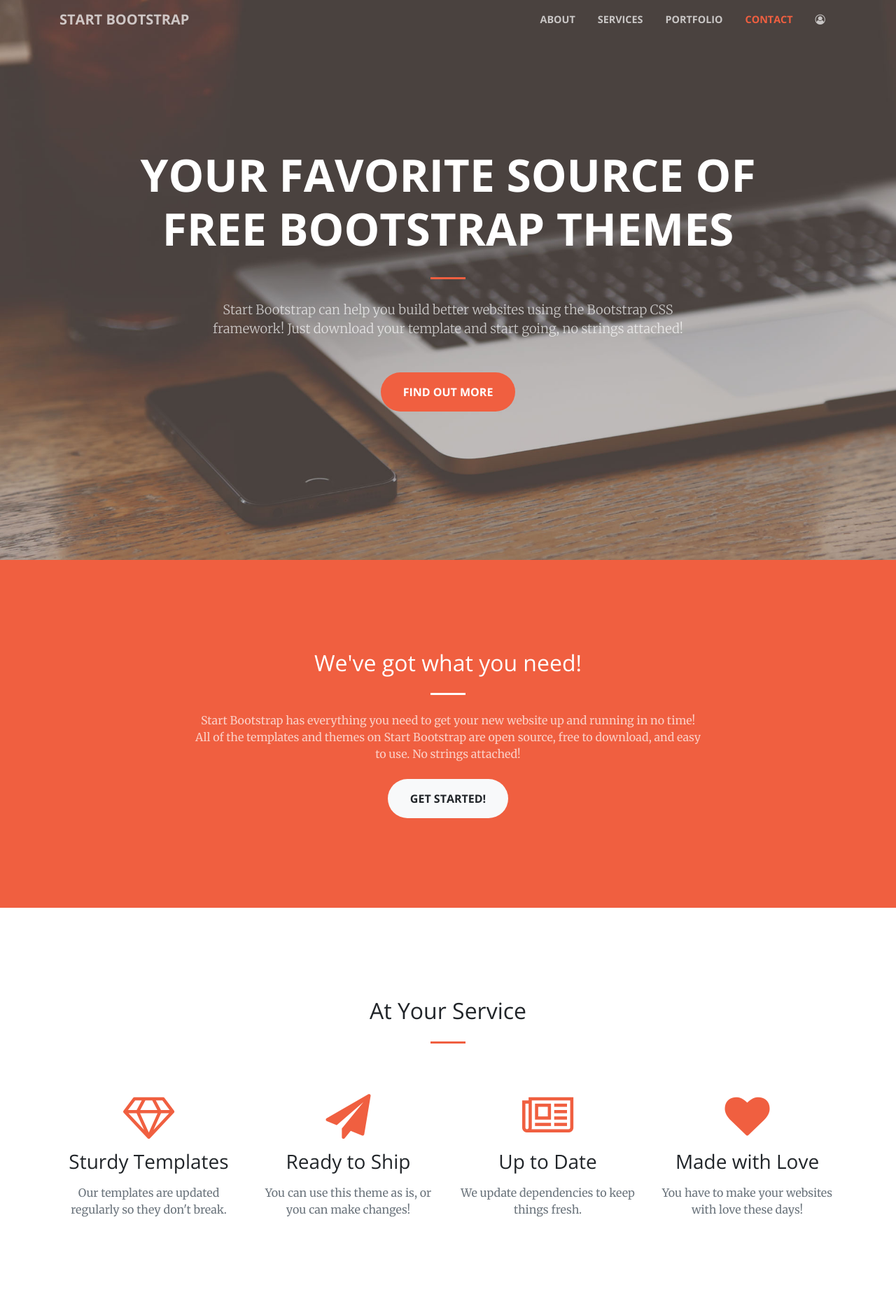
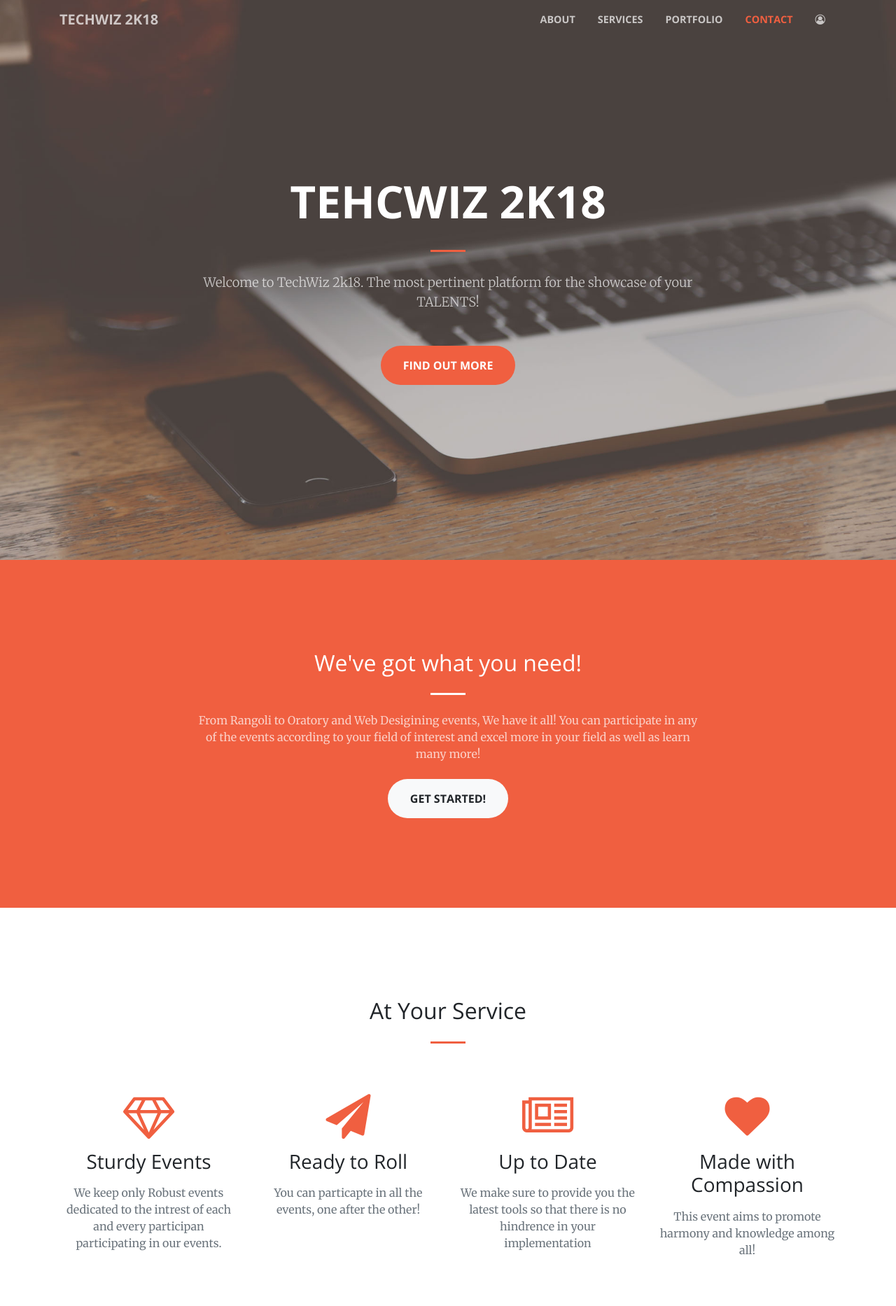
Before and after one commit to aditya2222/TechWiz-2K18, a Django app: page / in a window 1280 px wide. Shown: the top 1866 px of the page at 70% size. Run offline with Django 3.2, Linux system fonts and the light colour scheme; some libraries are stand-ins or nearby versions.

Commit message:
Third Commit

```diff
--- a/blog/templates/blog/about.html
+++ b/blog/templates/blog/about.html
@@ -10,7 +10,7 @@
     <meta name="description" content="">
     <meta name="author" content="">
 
-    <title>Creative - Start Bootstrap Theme</title>
+    <title>TechWiz 2K18</title>
 
     <!-- Bootstrap core CSS -->
     <link href="{% static 'css/bootstrap.min.css' %}" rel="stylesheet">
@@ -33,7 +33,7 @@
     <!-- Navigation -->
     <nav class="navbar navbar-expand-lg navbar-light fixed-top" id="mainNav">
       <div class="container">
-        <a class="navbar-brand js-scroll-trigger" href="#page-top">Start Bootstrap</a>
+        <a class="navbar-brand js-scroll-trigger" href="#page-top">TechWiz 2K18</a>
         <button class="navbar-toggler navbar-toggler-right" type="button" data-toggle="collapse" data-target="#navbarResponsive" aria-controls="navbarResponsive" aria-expanded="false" aria-label="Toggle navigation">
           <span class="navbar-toggler-icon"></span>
         </button>
@@ -81,12 +81,12 @@
         <div class="row">
           <div class="col-lg-10 mx-auto">
             <h1 class="text-uppercase">
-              <strong>Your Favorite Source of Free Bootstrap Themes</strong>
+              <strong>TehcWiz 2K18</strong>
             </h1>
             <hr>
           </div>
           <div class="col-lg-8 mx-auto">
-            <p class="text-faded mb-5">Start Bootstrap can help you build better websites using the Bootstrap CSS framework! Just download your template and start going, no strings attached!</p>
+            <p class="text-faded mb-5">Welcome to TechWiz 2k18. The most pertinent platform for the showcase of your TALENTS!</p>
             <a class="btn btn-primary btn-xl js-scroll-trigger" href="#about">Find Out More</a>
           </div>
         </div>
@@ -99,7 +99,11 @@
           <div class="col-lg-8 mx-auto text-center">
             <h2 class="section-heading text-white">We've got what you need!</h2>
             <hr class="light my-4">
-            <p class="text-faded mb-4">Start Bootstrap has everything you need to get your new website up and running in no time! All of the templates and themes on Start Bootstrap are open source, free to download, and easy to use. No strings attached!</p>
+            <p class="text-faded mb-4">From Rangoli to Oratory and Web Desigining events, We have it all!
+                You can participate in any of the events according to your field of interest and excel more in your field as well as learn
+                many more!
+
+            </p>
             <a class="btn btn-light btn-xl js-scroll-trigger" href="#services">Get Started!</a>
           </div>
         </div>
@@ -120,29 +124,29 @@
           <div class="col-lg-3 col-md-6 text-center">
             <div class="service-box mt-5 mx-auto">
               <i class="fa fa-4x fa-diamond text-primary mb-3 sr-icons"></i>
-              <h3 class="mb-3">Sturdy Templates</h3>
-              <p class="text-muted mb-0">Our templates are updated regularly so they don't break.</p>
+              <h3 class="mb-3">Sturdy Events</h3>
+              <p class="text-muted mb-0">We keep only Robust events dedicated to the intrest of each and every participan participating in our events.</p>
             </div>
           </div>
           <div class="col-lg-3 col-md-6 text-center">
             <div class="service-box mt-5 mx-auto">
               <i class="fa fa-4x fa-paper-plane text-primary mb-3 sr-icons"></i>
-              <h3 class="mb-3">Ready to Ship</h3>
-              <p class="text-muted mb-0">You can use this theme as is, or you can make changes!</p>
+              <h3 class="mb-3">Ready to Roll</h3>
+              <p class="text-muted mb-0">You can particapte in all the events, one after the other!</p>
             </div>
           </div>
           <div class="col-lg-3 col-md-6 text-center">
             <div class="service-box mt-5 mx-auto">
               <i class="fa fa-4x fa-newspaper-o text-primary mb-3 sr-icons"></i>
               <h3 class="mb-3">Up to Date</h3>
-              <p class="text-muted mb-0">We update dependencies to keep things fresh.</p>
+              <p class="text-muted mb-0">We make sure to provide you the latest tools so that there is no hindrence in your implementation</p>
             </div>
           </div>
           <div class="col-lg-3 col-md-6 text-center">
             <div class="service-box mt-5 mx-auto">
               <i class="fa fa-4x fa-heart text-primary mb-3 sr-icons"></i>
-              <h3 class="mb-3">Made with Love</h3>
-              <p class="text-muted mb-0">You have to make your websites with love these days!</p>
+              <h3 class="mb-3">Made with Compassion</h3>
+              <p class="text-muted mb-0">This event aims to promote harmony and knowledge among all!</p>
             </div>
           </div>
         </div>
@@ -248,8 +252,8 @@
 
     <section class="bg-dark text-white">
       <div class="container text-center">
-        <h2 class="mb-4">Free Download at Start Bootstrap!</h2>
-        <a class="btn btn-light btn-xl sr-button" href="http://startbootstrap.com/template-overviews/creative/">Download Now!</a>
+        <h2 class="mb-4">Partcipate</h2>
+        <a class="btn btn-light btn-xl sr-button" href="{% url 'register' %}">Register Now!</a>
       </div>
     </section>
 
@@ -259,18 +263,18 @@
           <div class="col-lg-8 mx-auto text-center">
             <h2 class="section-heading">Let's Get In Touch!</h2>
             <hr class="my-4">
-            <p class="mb-5">Ready to start your next project with us? That's great! Give us a call or send us an email and we will get back to you as soon as possible!</p>
+            <p class="mb-5">Any Queries, Drop us a mail and we will be sure to get back to you in no time!</p>
           </div>
         </div>
         <div class="row">
           <div class="col-lg-4 ml-auto text-center">
             <i class="fa fa-phone fa-3x mb-3 sr-contact"></i>
-            <p>123-456-6789</p>
+            <p>(College Phone Number)</p>
           </div>
           <div class="col-lg-4 mr-auto text-center">
             <i class="fa fa-envelope-o fa-3x mb-3 sr-contact"></i>
             <p>
-              <a href="mailto:your-email@your-domain.com">feedback@startbootstrap.com</a>
+              <a href="mailto:your-email@your-domain.com">(college email address)</a>
             </p>
           </div>
         </div>
--- a/blog/urls.py
+++ b/blog/urls.py
@@ -1,5 +1,5 @@
 from django.urls import path
-from blog.views import AboutView,PostListView,PostDetailView,CreatePostView,UpdatePostView,PostDeleteView,DraftListViwe,add_comment_to_post,comment_approve,comment_remove,post_publish,RuleListView,RuleDeleteView,CreateRuleView,RuleDetailView,UpdateRuleView,rule_publish
+from blog.views import AboutView,PostListView,PostDetailView,CreatePostView,UpdatePostView,PostDeleteView,DraftListViwe,add_comment_to_post,comment_approve,comment_remove,post_publish,RuleListView,RuleDeleteView,CreateRuleView,RuleDetailView,UpdateRuleView,rule_publish,CreateRegsiterView,PaypalView
 
 urlpatterns=[
     path('posts',PostListView.as_view(),name='post_list'),
@@ -19,4 +19,7 @@
     path('rule/<int:pk>/edit/', UpdateRuleView.as_view(), name='rule_edit'),
     path('rule/<int:pk>/remove/', RuleDeleteView.as_view(), name='rule_delete'),
     path('rule/<int:pk>/publish/',rule_publish,name='rule_publish'),
+    path('registration',CreateRegsiterView.as_view(),name='register'),
+    path('paynow',PaypalView.as_view(),name='pay-now')
+
 ]
--- a/blog/views.py
+++ b/blog/views.py
@@ -4,8 +4,8 @@
 from django.contrib.auth.mixins import LoginRequiredMixin
 from django.contrib.auth.decorators import login_required
 from django.views.generic import TemplateView,ListView,DetailView,CreateView,UpdateView,DeleteView
-from blog.models import Post,Comment,Rule
-from blog.forms import PostForm,CommentForm,RuleForm
+from blog.models import Post,Comment,Rule,Registration
+from blog.forms import PostForm,CommentForm,RuleForm,RegisterForm
 # create your views here
 
 class AboutView(TemplateView):
@@ -139,3 +139,20 @@
     rule=get_object_or_404(Rule,pk=pk)
     rule.publish()
     return redirect('rule_detail',pk=pk)
+
+
+
+# Paypal
+
+class PaypalView(TemplateView):
+    template_name = 'blog/paypal_form.html'
+
+
+
+# Rules
+
+class CreateRegsiterView(CreateView):
+    login_url = '/login/'
+    redirect_field_name = '/'
+    form_class = RegisterForm
+    model = Registration
--- a/mysite/settings.py
+++ b/mysite/settings.py
@@ -37,6 +37,7 @@
     'django.contrib.sessions',
     'django.contrib.messages',
     'django.contrib.staticfiles',
+    'bootstrap3',
     'blog'
 ]
 
@@ -120,4 +121,4 @@
 
 STATIC_URL = '/static/'
 STATIC_ROOT = os.path.join(BASE_DIR,'static')
-LOGIN_REDIRECT_URL = '/'
+LOGIN_REDIRECT_URL = 'post_list'
```
Also changed, not shown: blog/admin.py (+6 -1 lines), blog/forms.py (+7 -1 lines), blog/models.py (+17 -0 lines), blog/templates/blog/paypal_form.html (added, +15 -0 lines), blog/templates/blog/registration_form.html (added, +16 -0 lines), blog/migrations/0008_registration.py (added), blog/migrations/0009_registration_paid.py (added), blog/migrations/0010_auto_20180128_1021.py (added), db.sqlite3.
